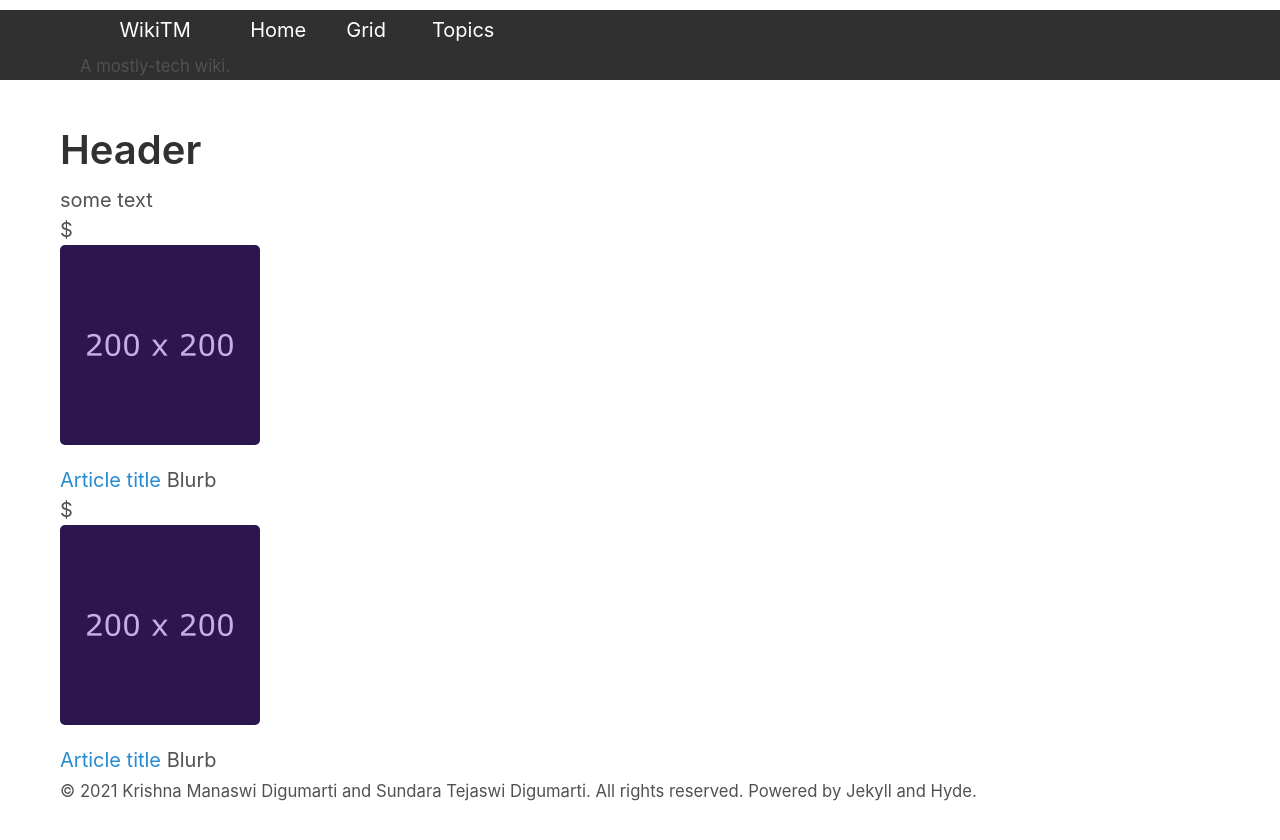
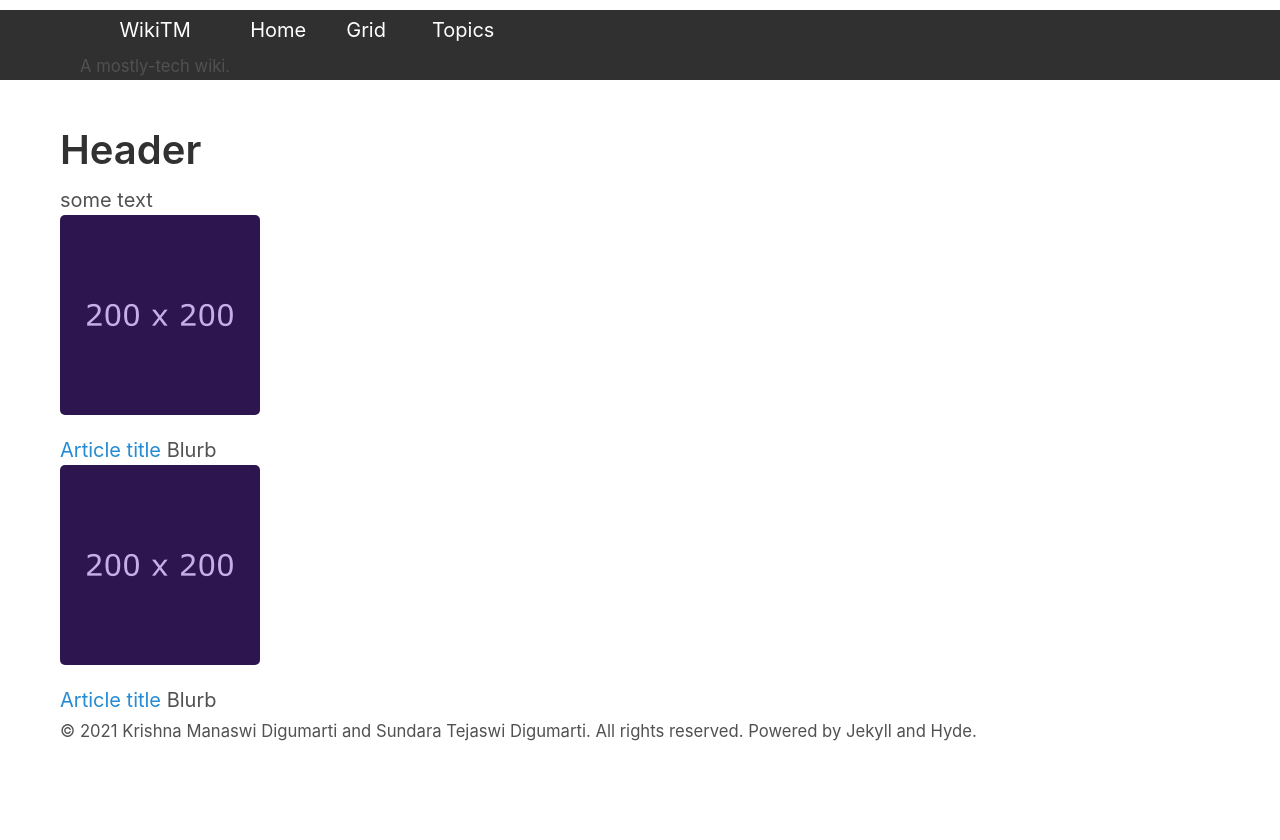
Before and after one commit to tejaswid/wikitm, a Jekyll site: the page built from grid.html, in a window 1280 px wide. Shown: the top 840 px of the page. Built offline with Jekyll 4.4.1, drawn with Linux system fonts in a browser that asks for light colours.

Commit message:
removed typo

```diff
--- a/grid.html
+++ b/grid.html
@@ -12,14 +12,14 @@ title: Grid
             some text
         </div>
         <div class="facade">
-            <div class="pane">$
+            <div class="pane">
                 <a href="">
                     <img src="{{ site.baseurl }}/assets/200x200.png" alt="">
                     Article title
                 </a>
                 <span class="blurb">Blurb</span>
             </div>
-            <div class="pane">$
+            <div class="pane">
                 <a href="">
                     <img src="{{ site.baseurl }}/assets/200x200.png" alt="">
                     Article title
```
